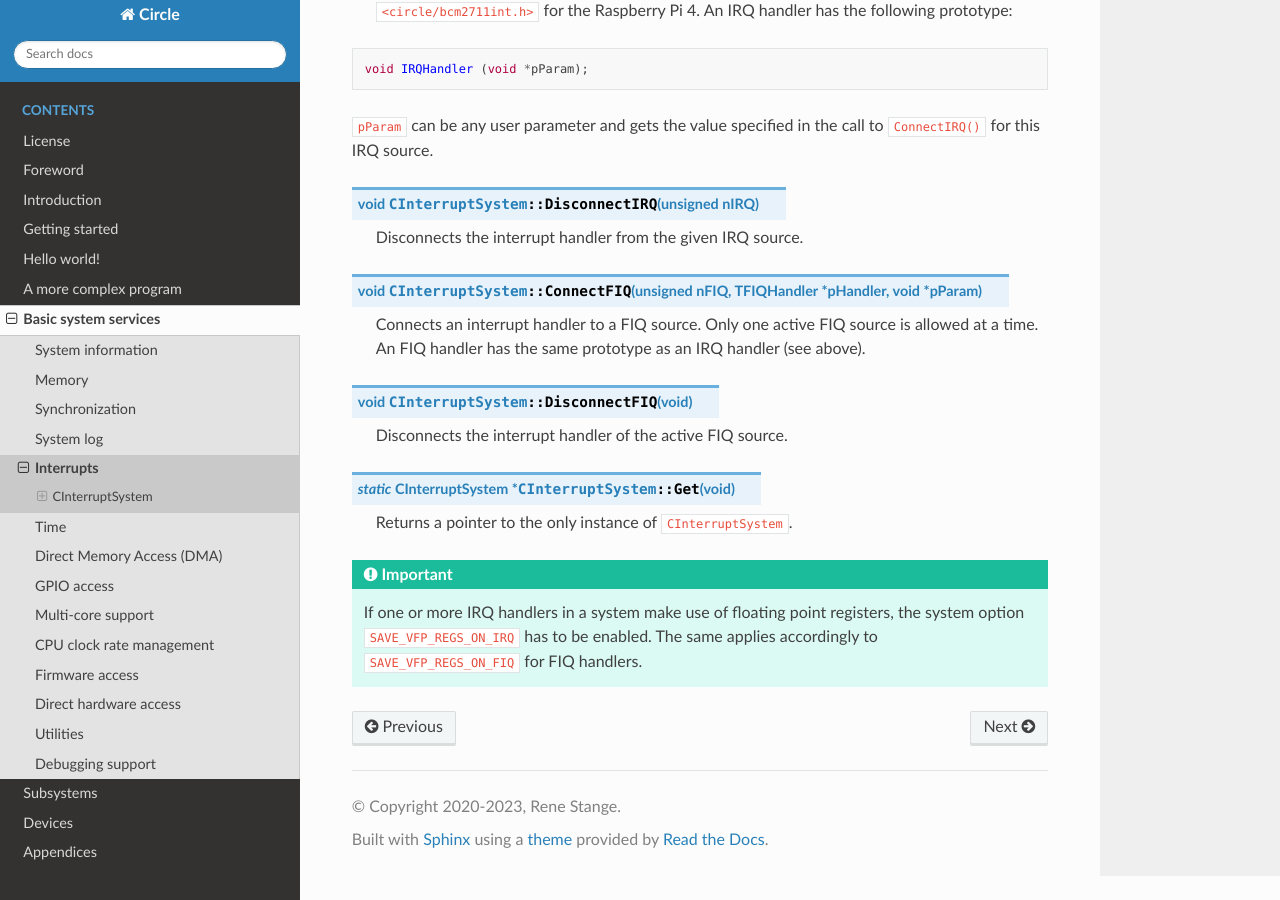
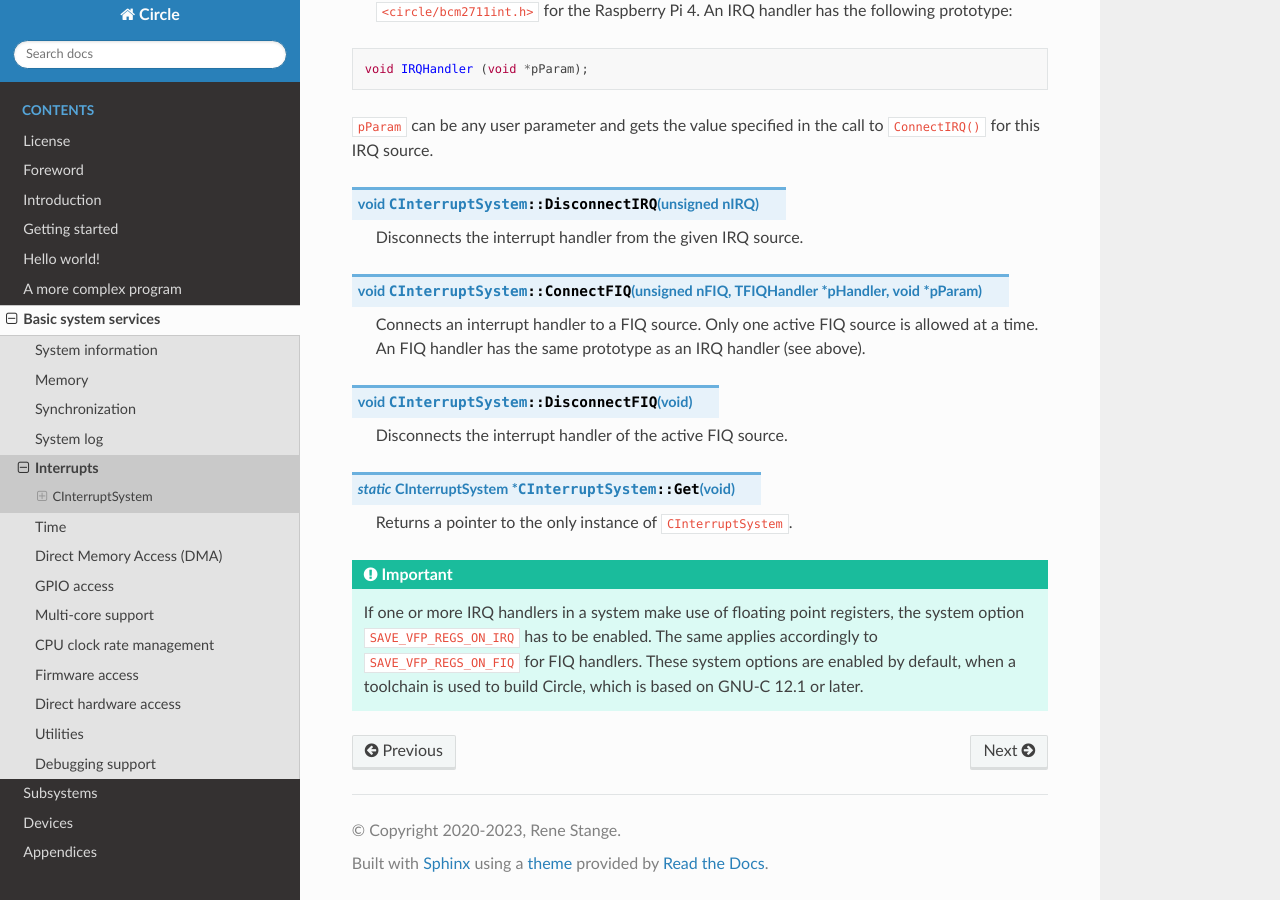
Before and after one commit to rsta2/circle-docs, a Sphinx documentation site: the page built from docs/basic-system-services/interrupts.rst, in a window 1280 px wide and 900 px high, scrolled down 1028 px. Built offline with Sphinx 7.4.7 and the Read the Docs theme 2.0.0, drawn with Linux system fonts in a browser that asks for light colours.

Commit message:
basic-system-services/interrupts: Add note on GNU-C 12.x

```diff
--- a/docs/basic-system-services/interrupts.rst
+++ b/docs/basic-system-services/interrupts.rst
@@ -52,4 +52,4 @@ The class ``CInterruptSystem`` is the provider of hardware-interrupt support in
 
 .. important::
 
-	If one or more IRQ handlers in a system make use of floating point registers, the system option ``SAVE_VFP_REGS_ON_IRQ`` has to be enabled. The same applies accordingly to ``SAVE_VFP_REGS_ON_FIQ`` for FIQ handlers.
+	If one or more IRQ handlers in a system make use of floating point registers, the system option ``SAVE_VFP_REGS_ON_IRQ`` has to be enabled. The same applies accordingly to ``SAVE_VFP_REGS_ON_FIQ`` for FIQ handlers. These system options are enabled by default, when a toolchain is used to build Circle, which is based on GNU-C 12.1 or later.
```
